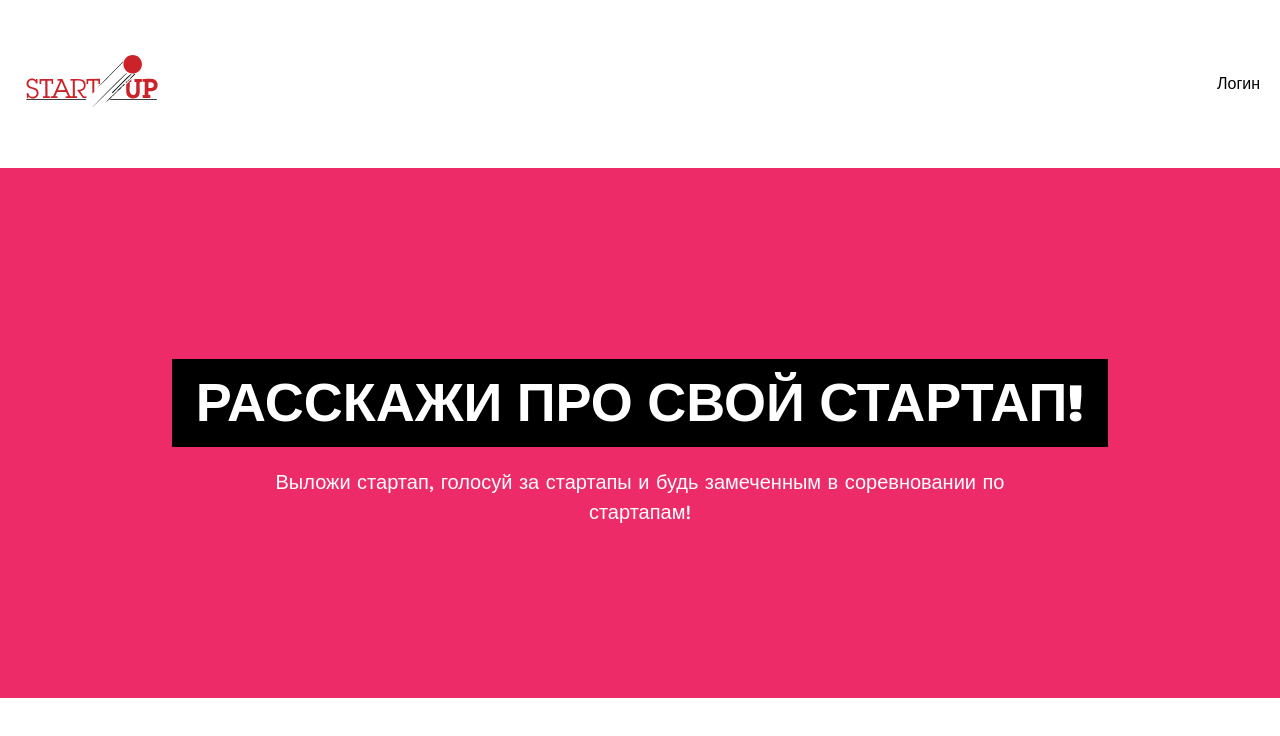
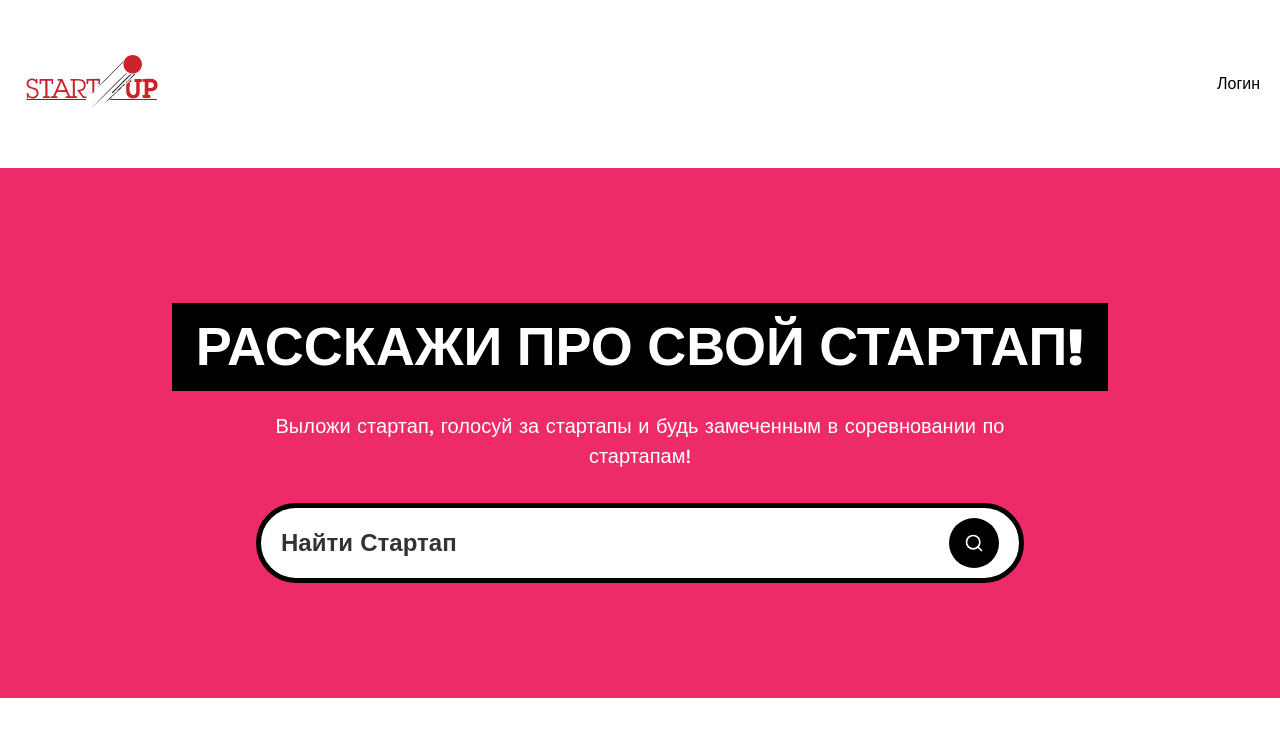
Before and after one commit to Obrikash/startups, a Next.js app: page / in a window 1280 px wide. Shown: the top 736 px of the page. Built offline with nearby package versions, Linux system fonts and the light colour scheme; no server answers.

Commit message:
search form

```diff
--- a/app/(root)/layout.tsx
+++ b/app/(root)/layout.tsx
@@ -1,4 +1,4 @@
-import Navbar from "@/app/components/Navbar";
+import Navbar from "@/components/Navbar";
 
 export default function Layout({
   children,
--- a/app/(root)/page.tsx
+++ b/app/(root)/page.tsx
@@ -1,6 +1,12 @@
 import Image from "next/image";
+import SearchForm from "../../components/SearchForm";
 
-export default function Home() {
+export default async function Home({
+  searchParams,
+}: {
+  searchParams: Promise<{ query?: string }>;
+}) {
+  const query = (await searchParams).query;
   return (
     <>
       <section className="pink_container pattern">
@@ -9,6 +15,8 @@
           Выложи стартап, голосуй за стартапы и будь замеченным в соревновании
           по стартапам!
         </p>
+
+        <SearchForm query={query} />
       </section>
     </>
   );
--- /dev/null
+++ b/components/SearchForm.tsx
@@ -0,0 +1,26 @@
+import React from "react";
+import Form from "next/form";
+import SearchFormReset from "./SearchFormReset";
+import { Search } from "lucide-react";
+
+const SearchForm = ({ query }: { query?: string }) => {
+  return (
+    <Form action="/" scroll={false} className="search-form">
+      <input
+        name="query"
+        defaultValue={query}
+        className="search-input"
+        placeholder="Найти Стартап"
+      />
+
+      <div className="flex gap-2">
+        {query && <SearchFormReset />}
+        <button type="submit" className="search-btn text-white">
+          <Search className="size-5" />
+        </button>
+      </div>
+    </Form>
+  );
+};
+
+export default SearchForm;
--- /dev/null
+++ b/components/SearchFormReset.tsx
@@ -0,0 +1,24 @@
+"use client";
+
+import { X } from "lucide-react";
+import Link from "next/link";
+import React from "react";
+
+const SearchFormReset = () => {
+  const reset = () => {
+    const form = document.querySelector(".search-form") as HTMLFormElement;
+
+    if (form) form.reset();
+  };
+  return (
+    <>
+      <button type="reset" onClick={reset}>
+        <Link href="/" className="search-btn text-white">
+          <X className="size-5" />
+        </Link>
+      </button>
+    </>
+  );
+};
+
+export default SearchFormReset;
--- /dev/null
+++ b/components/ui/button.tsx
@@ -0,0 +1,58 @@
+import * as React from "react"
+import { Slot } from "@radix-ui/react-slot"
+import { cva, type VariantProps } from "class-variance-authority"
+
+import { cn } from "@/lib/utils"
+
+const buttonVariants = cva(
+  "inline-flex items-center justify-center gap-2 whitespace-nowrap rounded-md text-sm font-medium transition-[color,box-shadow] disabled:pointer-events-none disabled:opacity-50 [&_svg]:pointer-events-none [&_svg:not([class*='size-'])]:size-4 shrink-0 [&_svg]:shrink-0 outline-none focus-visible:border-ring focus-visible:ring-ring/50 focus-visible:ring-[3px] aria-invalid:ring-destructive/20 dark:aria-invalid:ring-destructive/40 aria-invalid:border-destructive",
+  {
+    variants: {
+      variant: {
+        default:
+          "bg-primary text-primary-foreground shadow-xs hover:bg-primary/90",
+        destructive:
+          "bg-destructive text-white shadow-xs hover:bg-destructive/90 focus-visible:ring-destructive/20 dark:focus-visible:ring-destructive/40",
+        outline:
+          "border border-input bg-background shadow-xs hover:bg-accent hover:text-accent-foreground",
+        secondary:
+          "bg-secondary text-secondary-foreground shadow-xs hover:bg-secondary/80",
+        ghost: "hover:bg-accent hover:text-accent-foreground",
+        link: "text-primary underline-offset-4 hover:underline",
+      },
+      size: {
+        default: "h-9 px-4 py-2 has-[>svg]:px-3",
+        sm: "h-8 rounded-md gap-1.5 px-3 has-[>svg]:px-2.5",
+        lg: "h-10 rounded-md px-6 has-[>svg]:px-4",
+        icon: "size-9",
+      },
+    },
+    defaultVariants: {
+      variant: "default",
+      size: "default",
+    },
+  }
+)
+
+function Button({
+  className,
+  variant,
+  size,
+  asChild = false,
+  ...props
+}: React.ComponentProps<"button"> &
+  VariantProps<typeof buttonVariants> & {
+    asChild?: boolean
+  }) {
+  const Comp = asChild ? Slot : "button"
+
+  return (
+    <Comp
+      data-slot="button"
+      className={cn(buttonVariants({ variant, size, className }))}
+      {...props}
+    />
+  )
+}
+
+export { Button, buttonVariants }
--- a/package.json
+++ b/package.json
@@ -9,6 +9,7 @@
     "lint": "next lint"
   },
   "dependencies": {
+    "@radix-ui/react-slot": "^1.1.2",
     "class-variance-authority": "^0.7.1",
     "clsx": "^2.1.1",
     "lucide-react": "^0.479.0",
```
Also changed, not shown: components/Navbar.tsx (renamed from app/components/Navbar.tsx), 1 other file (tests, documents, lock files or other folders).
